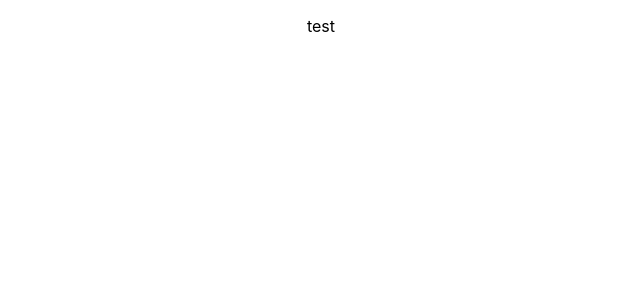
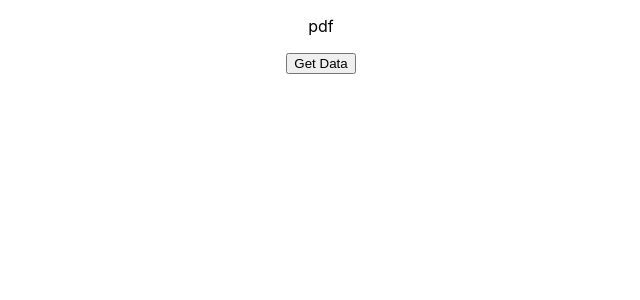
Before and after one commit to bangarangler/export-pdf, a React (Create React App) app: page / in a window 1280 px wide. Shown: the top 300 px of the page, without its empty margins (319-959 px from the left). Built offline with nearby package versions, Linux system fonts and the light colour scheme.

Commit message:
Created helper fetch function...
have the data needed logging. now on to pdf options

```diff
--- a/src/App.js
+++ b/src/App.js
@@ -1,10 +1,12 @@
 import React from 'react';
+import ExportPDF from './components/ExportPDF/ExportPDF.js'
+
 import './App.css';
 
 function App() {
   return (
     <div className="App">
-      <p>test</p>
+      <ExportPDF />
     </div>
   );
 }
--- /dev/null
+++ b/src/components/ExportPDF/ExportPDF.js
@@ -0,0 +1,13 @@
+import React from 'react';
+import { fetchData, financialIncomeStatementURL, stockOverviewURL } from '../../utils/fetchData.js';
+
+const ExportPDF = () => {
+  return (
+    <div>
+      <p>pdf</p>
+      <button onClick={() => fetchData(financialIncomeStatementURL)}>Get Data</button>
+    </div>
+  );
+};
+
+export default ExportPDF;
--- /dev/null
+++ b/src/utils/fetchData.js
@@ -0,0 +1,9 @@
+export const financialIncomeStatementURL = "http://unicorn.nowigence.ai/quandl_financial_income_statement?ticker=TTL&year_or_quarter=year&n_periods=4"
+
+export const stockOverviewURL = "http://unicorn.nowigence.ai/quandl_overview_page?ticker=AAPL&stock_freq_period=quarter&stock_len_period=one_year&rev_freq_period=quarter&rev_len_period=one_year"
+
+export const fetchData = async (url) => {
+  const res = await fetch(url)
+  const data = await res.json()
+  console.log(data)
+};
```
